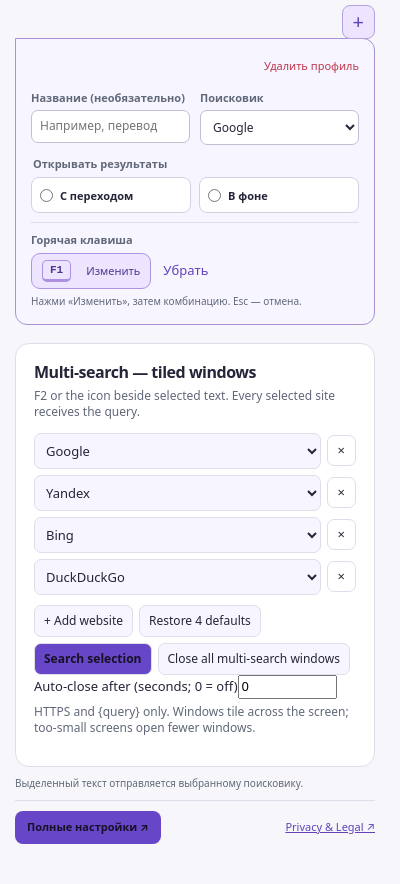
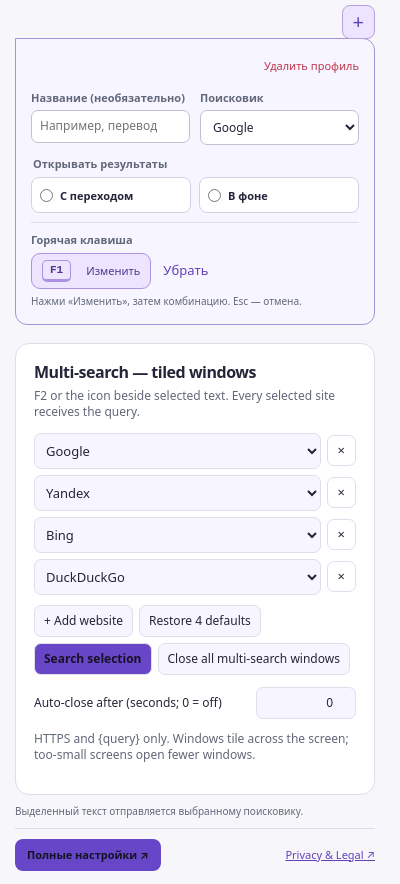
Before and after one commit to devinsondev/firefoxfastsearch, a browser extension: page extension/popup.html in a window 400 px wide. Shown: the part 89-973 px from the top of the page. Before the commit the page ends 946 px from the top, so only its background shows below. Drawn offline with Linux system fonts and the light colour scheme.

Commit message:
fix: remove invalid windows permission and style timer control

```diff
--- a/extension/multi.css
+++ b/extension/multi.css
@@ -8,3 +8,6 @@
 .multi-controls{display:flex;flex-wrap:wrap;gap:6px;margin-top:10px}
 .multi-controls button{padding:7px 9px;border:1px solid var(--line);border-radius:7px;color:var(--text);background:var(--surface2);font-size:12px}
 .multi-controls .multi-run{background:var(--accent);color:#171125;font-weight:700}
+
+.multi-auto{display:flex;align-items:center;justify-content:space-between;gap:10px;margin:12px 0;color:var(--text);font-size:12px}
+.multi-auto input{width:100px;max-width:40%;border:1px solid var(--line);background:var(--surface2);color:var(--text);border-radius:7px;padding:7px;text-align:right;font:inherit}
```
